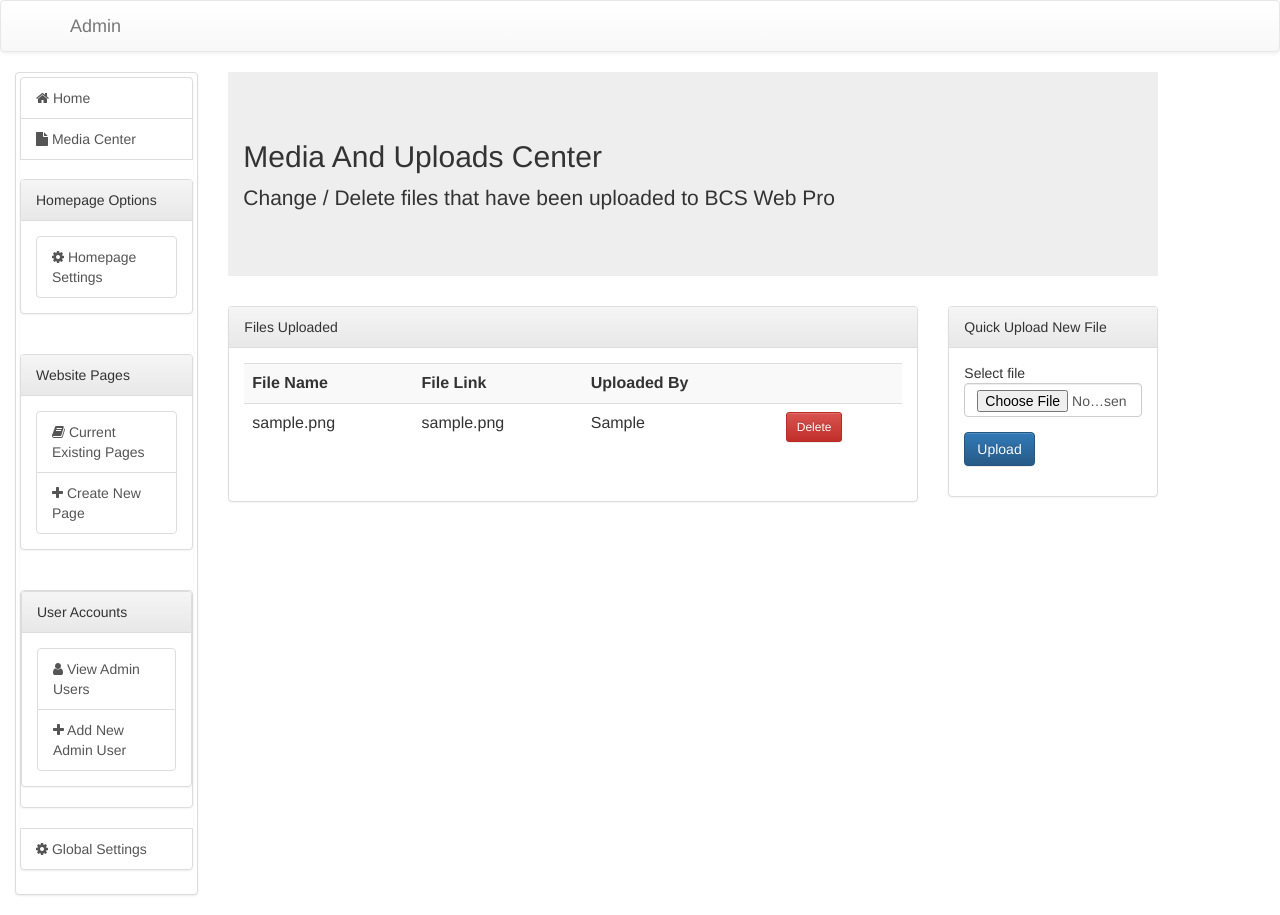
After one commit to JamesFNGibbons/BCS-CMS, a PHP site: page /myproject/admin/media.php in a window 1280 px wide. The commit adds this page. Run offline with PHP 8.4, Linux system fonts and the light colour scheme; the visitor is signed in with stand-in values (Sample User, id 1); tables that the repository leaves empty hold one stand-in row (values such as "Sample post").

Commit message:
Added media and uploads center, with fully working file managment

```diff
--- /dev/null
+++ b/admin/html/media.php
@@ -0,0 +1,57 @@
+<div class='col-md-9'>
+  <div class='jumbotron'>
+    <div class='container'>
+      <h2>Media And Uploads Center</h2>
+      <p>Change / Delete files that have been uploaded to BCS Web Pro
+    </div>
+  </div>
+  <div class='row'>
+    <div class='col-md-9'>
+      <div class='panel panel-default'>
+        <div class='panel-heading'>
+          Files Uploaded
+        </div>
+        <div class='panel-body'>
+          <table class='table table-striped'>
+            <th>File Name</th>
+            <th>File Link</th>
+            <th>Uploaded By</th>
+            <th></th>
+            <?php foreach($files as $file): ?>
+              <tr>
+                <td><?php print $file['File_Name']; ?></td>
+                <td><?php print $file['File_Path']; ?></td>
+                <td><?php print $file['Uploader']; ?></td>
+                <td>
+                  <form method='post'>
+                    <input type='hidden' name='file_id' value='<?php print $file["ID"]; ?>'>
+                    <input type='hidden' name='action' value='delete'>
+                    <input type='submit' class='btn btn-danger btn-sm' value='Delete'>
+                  </form>
+                </td>
+              </tr>
+            <?php endforeach; ?>
+          </table>
+        </div>
+      </div>
+    </div>
+    <div class='col-md-3'>
+      <div class='panel panel-default'>
+        <div class='panel-heading'>
+          Quick Upload New File
+        </div>
+        <div class='panel-body'>
+          <form method='post' enctype="multipart/form-data">
+            <div class='form-group'>
+              <lable>Select file</lable>
+              <input type='file' class='form-control' name='to_upload'>
+            </div>
+            <div class='form-group'>
+              <input type='submit' class='btn btn-primary' value='Upload'>
+            </div>
+          </form>
+        </div>
+      </div>
+    </div>
+  </div>
+</div>
--- a/admin/html/partials/sidebar.php
+++ b/admin/html/partials/sidebar.php
@@ -4,6 +4,10 @@
       <a href='index.php' class='list-group-item'>
         <i class='fa fa-home'></i>
         Home
+      </a>
+      <a href='media.php' class='list-group-item'>
+        <i class='fa fa-file'></i>
+        Media Center
       </a>
       <br>
       <div class='panel panel-default'>
--- /dev/null
+++ b/admin/media.php
@@ -0,0 +1,40 @@
+<?php
+
+  require_once "../lib/bootstrap.php";
+  require_once "../lib/media.php";
+  require_once "html/partials/header.php";
+  require_once "html/partials/sidebar.php";
+  require_login();
+
+  // Get the files stored in the database.
+  $files = Media::get_files();
+
+  // Check if we need to delete a file
+  if(isset($_POST['action']) && $_POST['action'] == 'delete'){
+    Media::delete_file($_POST['file_id']);
+    header('Location: media.php');
+  }
+
+  // Check if we need to upload a file
+  if(isset($_FILES['to_upload'])){
+    // Upload the new file using the Media API
+    $upload = Media::upload_file($_FILES['to_upload']);
+    if($upload){
+      // Check if a return path was sent
+      if(isset($_POST['return'])){
+        $return = $_POST['return'];
+        header("Location: $return");
+      }
+      else{
+        header('Location: media.php');
+      }
+    }
+    else{
+      print "Your file could not be uploaded. The filetype may be banned.";
+      print "<br> <a href='index.php'>Back</a>";
+    }
+  }
+  else{
+    // Render the view
+    include('html/media.php');
+  }
--- /dev/null
+++ b/lib/media.php
@@ -0,0 +1,149 @@
+<?php
+
+  /**
+    * Class used to handle the media uploads
+    * from the records in the database, to the
+    * files stored on the hard drive.
+  */
+
+  require_once "bootstrap.php";
+
+  /**
+    * Function used to check if a given directory
+    * is empty.
+  */
+  function is_dir_empty($dir) {
+    if (!is_readable($dir)) return NULL;
+    return (count(scandir($dir)) == 2);
+  }
+
+  class Media {
+    /**
+      * Function used to get uploaded files from
+      * the database.
+      * @return $files The array of files.
+    */
+    public static function get_files(){
+      $db = new Db();
+      $db = $db->get();
+      try{
+        $query = $db->prepare('SELECT * FROM Media');
+        $query->execute();
+        $files = $query->fetchAll();
+      }
+      catch(PDOException $e){
+        die($e->getMessage());
+      }
+
+      return $files;
+    }
+
+    /**
+      * Function used to delete a file.
+      * @param $file_id The ID of the file to delete.
+    */
+    public static function delete_file($file_id){
+      // Get the files path from the database.
+      $db = new Db();
+      $db = $db->get();
+      try{
+        $query = $db->prepare("SELECT * FROM Media WHERE ID = $file_id");
+        $query->execute();
+        $result = $query->fetchAll();
+      }
+      catch(PDOException $e){
+        die($e->getMessage());
+      }
+
+      // Check that the file ID is valid.
+      if(count($result) > 0){
+        global $file;
+        $file = $result[0];
+      }
+      else{
+        die("Could not delete the file. Invalid ID.");
+      }
+
+      // Change the file path to suit the /lib directory
+      $file['File_Path'] = '../' . $file['File_Path'];
+
+      // Remove the file itself, and directory if it is now empty.
+      unlink($file['File_Path']);
+      $directory = explode($file['File_Name'], $file['File_Path'])[0];
+      if(is_dir_empty($directory)){
+        rmdir($directory);
+      }
+
+      // Remove the files record from the database.
+      try{
+        $db->exec("DELETE FROM Media WHERE ID = $file_id");
+      }
+      catch(PDOException $e){
+        die($e->getMessage());
+      }
+      $db = null;
+    }
+
+    /**
+      * Function used to upload media to
+      * the system.
+      * @param $file The file to upload
+      * @param $return_path If true, return the path of the new file.
+      * @return false The upload was blocked.
+    */
+    public static function upload_file($file, $return_path = false){
+      // Check if the filetype is allowed
+      $filetype = explode('.', $file['name'])[1];
+      if(Settings::get("allow-filetype-$filetype") !== 'true'){
+        return false;
+      }
+
+      // Check that the uploads folder is writable
+      if(!is_writable('../uploads')){
+        die("Could not upload file. The Uploads folder is not writable.");
+      }
+
+      // Create an uploads folder for this day if not exists
+      $dir_date = date('d').'-'.date('m').'-'.date('y');
+      if(!file_exists('../uploads/'.$dir_date)){
+        global $dirname;
+        $dirname = "uploads/$dir_date";
+        mkdir("../$dirname");
+      }
+
+      // Rename the file and move it to the /uploads dir.
+      $file_name = uniqid();
+      $file_name .= '.';
+      $file_name .= $filetype;
+      $file_path = "uploads/$dir_date/$file_name";
+      move_uploaded_file($file['tmp_name'], "../$file_path");
+
+      // The uploaders username
+      $username = $_SESSION['username'];
+
+      // Record the file in the database.
+      $db = new Db();
+      $db = $db->get();
+      try{
+        $db->exec("INSERT INTO Media (File_Name, File_Path, Uploader, Upload_Date)
+        VALUES (
+          '$file_name',
+          '$file_path',
+          '$username',
+          now()
+        )");
+      }
+      catch(PDOException $e){
+        die($e->getMessage());
+      }
+      $db = null;
+
+      // Check what we need to return
+      if($return_path){
+        return $file_path;
+      }
+      else{
+        return true;
+      }
+    }
+  }
--- a/template/header.tpl.php
+++ b/template/header.tpl.php
@@ -1,5 +1,7 @@
 <html>
   <head>
-    <title><?php the_title(); ?></title>
+    <title><?php the_site_title(); ?> :: </title>
     <?php the_seo_tags(); ?>
+
+    <link rel='stylesheet' type='text/css' href='https://maxcdn.bootstrapcdn.com/bootstrap/3.3.7/css/bootstrap.min.css'>
   </head>
```
Also changed, not shown: admin/update.php (+19 -0 lines), index.php (+5 -2 lines), lib/template.php (+22 -1 lines), models/media.sql (added, +9 -0 lines), .htaccess (added), uploads/28-10-17/59f3b26d37a81.png (added), 2 other files.
